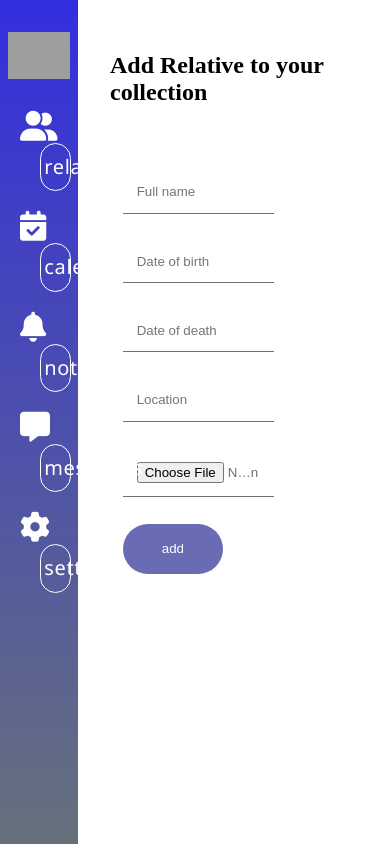
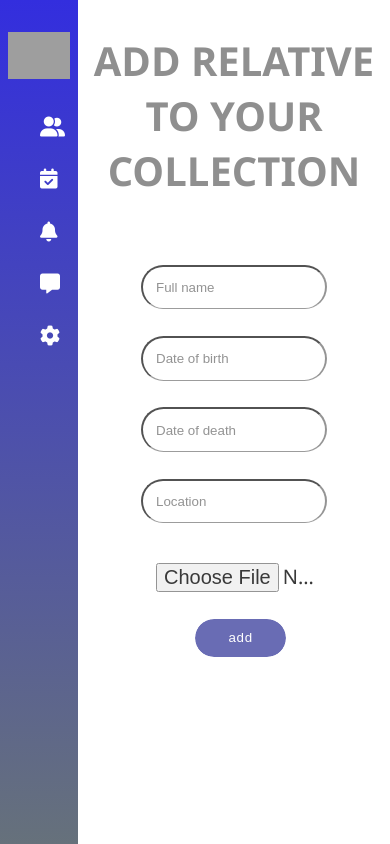
Before and after one commit to dawlub/grave-manager, a PHP site: page /addRelative in a window 390 px wide. Run offline with PHP 8.4, Linux system fonts and the light colour scheme; data that the repository does not hold is empty; some libraries are stand-ins or nearby versions; grey boxes are pictures that could not be loaded.

Commit message:
Improvement of page responsiveness and layout change

```diff
--- /dev/null
+++ b/public/css/add-relatives.css
@@ -0,0 +1,66 @@
+.add-relatives-main {
+    display: flex;
+    justify-content: start;
+    flex-direction: column;
+
+}
+
+.add-relatives-section {
+    display: flex;
+    flex-direction: column;
+    justify-content: start;
+    align-items: center;
+    height: 70vh;
+    background: #FFFFFF;
+    opacity: 0.88;
+}
+
+.add-relatives-section h1 {
+    color: grey;
+    font-family: 'Segoe UI', sans-serif;
+    font-size: 2.5em;
+    font-weight: bold;
+    text-align: center;
+    padding-bottom: 0.5em;
+    text-transform: uppercase
+}
+
+.add-relatives-section form {
+    display: flex;
+    flex-direction: column;
+    align-items: center;
+    width: 100%;
+}
+
+input,
+textarea {
+    background: #FFFFFF 0% 0% no-repeat padding-box;
+    border-bottom: 1px solid gray;
+    padding: 1em;
+    margin: 1em;
+    width: 50%;
+    border-radius: 41px;
+    opacity: 0.88;;
+}
+
+button {
+    border: 1px solid #FFFFFF;
+    border-radius: 41px;
+    margin-left: 1em;
+    text-align: center;
+    letter-spacing: 0.7px;
+    background: #5558AA 0% 0% no-repeat padding-box;
+    color: white;
+    padding: 0.2rem;
+    width: 30%;
+    height: 3em;
+}
+.file-button {
+    display: inline-block;
+    padding: 6px 12px;
+    cursor: pointer;
+    color: black;
+    border: none;
+    border-radius: 4px;
+    font: normal normal normal 20px/27px Segoe UI
+}
--- a/public/css/dashboard-visits.css
+++ b/public/css/dashboard-visits.css
@@ -1,3 +1,16 @@
+.visits-header {
+    justify-content: start;
+    text-align: left;
+    color: grey;
+    font-family: 'Segoe UI', sans-serif;
+    font-size: 2.5em;
+    font-weight: bold;
+    text-transform: uppercase;
+    border-bottom: transparent;
+    padding-left: 30px;
+    padding-bottom: 5px;
+    padding-top: 10px;
+}
 
 section {
     display: grid;
--- /dev/null
+++ b/public/css/dashboard.css
@@ -0,0 +1,162 @@
+body {
+    margin: 0;
+}
+
+.dashboard-container {
+    display: flex;
+    align-items: center;
+    justify-content: flex-start;
+    height: 100vh;
+}
+
+nav {
+    width: 20vw;
+    height: 100%;
+    background: transparent linear-gradient(180deg, #332EDE 0%, #66717B 100%) 0% 0% no-repeat padding-box;
+    display: flex;
+    flex-direction: column;
+    justify-content: flex-start;
+}
+
+main {
+    width: 80vw;
+    display: flex;
+    flex-direction: column;
+    height: 100vh;
+}
+
+nav > img {
+    width: 80%;
+    margin: 2em auto;
+}
+
+.dashboard-menu a {
+    text-decoration: none;
+    display: inline-block;
+    line-height: 2em;
+}
+
+.dashboard-menu li {
+    display: flex;
+    align-items: center;
+    justify-content: space-between;
+    padding-right: 10px;
+}
+
+
+.dashboard-menu li a {
+    flex-grow: 1;
+    text-align: center;
+    font-size: 1vw;
+}
+
+.dashboard-menu li i {
+    flex: none;
+    margin-right: 10px;
+}
+
+li i {
+    font-size: 1.5em;
+}
+
+.button {
+    font-size: 1vw;
+    border: 1px solid #FFFFFF;
+    border-radius: 1em;
+    margin-left: 1em;
+    text-align: center;
+    letter-spacing: 0.7px;
+    color: white;
+    padding: 0.2rem;
+    width: 60%;
+}
+
+ul {
+    list-style-type: none;
+    color: white;
+    font: normal normal normal 20px/27px Segoe UI;
+    height: 100%;
+    margin: 0 auto;
+    width: calc(100% - 40px);
+    position: relative;
+    letter-spacing: 0.72px;
+}
+
+li {
+    text-align: left;
+    margin-bottom: 1em;
+}
+
+.fa-solid {
+    font-weight: 900;
+    width: 1em;
+}
+/*TODO to this point works fine, have to fix all styles later*/
+header {
+    display: flex;
+    justify-content: space-between;
+    padding: 1em 2em;
+    border-bottom: 1px solid gray;
+    flex-direction: row;
+}
+
+.add-relatives {
+    border: 1px solid #707070;
+    border-radius: 1.5em;
+    letter-spacing: 0.1em;
+    text-align: center;
+    justify-content: center;
+    font: normal normal normal 20px/27px Segoe UI;
+    color: #FFFFFF;
+    background: #4849B7 0% 0% no-repeat padding-box;
+    width: 40%;
+    height: 3em;
+}
+
+.add-relatives a {
+    color: #FFFFFF;
+}
+
+
+.add-relatives a i {
+    padding: 20px;
+}
+
+.search-bar {
+    width: 70%;
+}
+
+.search-input-wrapper {
+    position: relative;
+    display: flex;
+    align-items: center;
+}
+
+.search-input {
+    background: #EAEBF3 0% 0% no-repeat padding-box;
+    border: 1px solid #707070;
+    border-radius: 27px;
+    width: 80%;
+    font: normal normal normal 20px/27px Segoe UI;
+    text-align: center;
+    letter-spacing: 0.72px;
+    color: #707070;
+    margin: 0;
+    box-sizing: border-box;
+    height: 3em;
+}
+
+.search-icon {
+    position: absolute;
+    left: 1em;
+}
+
+@media (max-width: 700px) {
+    .dashboard-menu .button {
+        font-size: 12px; /* Adjust based on your requirements */
+    }
+
+    .dashboard-menu li i {
+        font-size: 1em; /* Adjust based on your requirements */
+    }
+}
--- a/public/css/style.css
+++ /dev/null
@@ -1,302 +0,0 @@
-/*
-    Css for login.php file
- */
-body {
-    margin: 0;
-}
-
-.container {
-    width: 100vw;
-    height: 100vh;
-    background: transparent linear-gradient(180deg, #150DE9E0 0%, #66717B 100%) 0% 0% no-repeat padding-box;;
-    display: flex;
-    flex-direction: row;
-    justify-content: center;
-    align-items: center;
-}
-
-.logo {
-    width: 50%;
-    text-align: center;
-}
-
-.login-container {
-    width: 50%;
-}
-
-.login-form {
-    display: flex;
-    flex-direction: column;
-    justify-content: center;
-    align-items: center;
-    width: 60%;
-    height: 40vh;
-    background: #FFFFFF 0% 0% no-repeat padding-box;
-    border-radius: 41px;
-    opacity: 0.88;
-}
-
-button {
-    border: none;
-    color: white;
-    margin: 1em;
-    width: 40%;
-    line-height: 2em;
-    height: 6vh;
-    background: #5558AA 0% 0% no-repeat padding-box;
-    border-radius: 26px;
-    opacity: 0.88;
-}
-
-input {
-    background-color: transparent;
-    border: none;
-    padding: 1em;
-    margin: 1em;
-    width: 50%;
-    letter-spacing: 0px;
-    color: #707070;
-    opacity: 1;
-    border-bottom: 1px solid #707070;
-}
-
-.registration-link {
-    text-align: left;
-    font: normal normal normal 15px/20px Segoe UI;
-    letter-spacing: 0px;
-    color: #707070;
-}
-
-@media only screen and (max-device-width: 420px) {
-    .container {
-        flex-direction: column;
-    }
-
-    * {
-        font-size: 36px;
-    }
-
-    .login-container, .logo {
-        width: 100%;
-    }
-
-    form {
-        margin: auto;
-        height: 35vh;
-    }
-
-    img {
-        height: 7em;
-        margin: 2em;
-    }
-}
-/*
-    Css for registration.php file
- */
-
-.registration-container {
-    width: 50%;
-}
-
-.registration-form {
-    display: flex;
-    flex-direction: column;
-    justify-content: center;
-    align-items: center;
-    width: 60%;
-    height: 70vh;
-    background: #FFFFFF 0% 0% no-repeat padding-box;
-    border-radius: 41px;
-    opacity: 0.88;
-
-}
-/*
-    TODO: solve the problem with inline alignment of checkbox and text
- */
-.checkbox {
-    display: inline-grid;
-    grid-template-columns: 1fr 1fr;
-    column-gap: inherit;
-}
-
-button {
-    border: none;
-    color: white;
-    margin: 1em;
-    width: 40%;
-    line-height: 2em;
-    height: 6vh;
-    background: #5558AA 0% 0% no-repeat padding-box;
-    border-radius: 26px;
-    opacity: 0.88;
-}
-
-input {
-    background-color: transparent;
-    border: none;
-    padding: 1em;
-    margin: 1em;
-    width: 50%;
-    letter-spacing: 0px;
-    color: #707070;
-    opacity: 1;
-    border-bottom: 1px solid #707070;
-}
-
-/*
-    TODO: solve the problem with scalability for mobile
- */
-
-.dashboard-container {
-    display: flex;
-    align-items: center;
-    justify-content: flex-start;
-    height: 100vh;
-}
-
-nav {
-    width: 20vw;
-    height: 100%;
-    background: transparent linear-gradient(180deg, #332EDE 0%, #66717B 100%) 0% 0% no-repeat padding-box;
-    display: flex;
-    flex-direction: column;
-    justify-content: flex-start;
-}
-
-main {
-    width: 80vw;
-}
-
-nav > img {
-    width: 80%;
-    margin: 2em auto;
-}
-
-.dashboard-menu a {
-
-    text-decoration: none;
-    display: inline-block;
-    line-height: 2em;
-}
-
-li i {
-    font-size: 1.5em;
-}
-
-.button {
-    border: 1px solid #FFFFFF;
-    border-radius: 1em;
-    margin-left: 1em;
-    text-align: center;
-    letter-spacing: 0.7px;
-    color: white;
-    padding: 0.2rem;
-    width: 60%;
-}
-
-ul {
-    list-style-type: none;
-    color: white;
-    font: normal normal normal 20px/27px Segoe UI;
-    height: 100%;
-    margin: 0 auto;
-    padding: 0;
-    width: calc(100% - 40px);
-    position: relative;
-    letter-spacing: 0.72px;
-}
-
-li {
-    text-align: left;
-    margin-bottom: 1em;
-}
-
-.fa,
-.fas {
-    font-size: 1.5em;
-    width: 1em;
-}
-
-/*
- TODO: inline columns in navigation menu
- */
-
-.dashboard-menu  .fa,
-.dashboard-menu .fas {
-    width: 1em;
-}
-
-main {
-    display: flex;
-    flex-direction: column;
-    height: 100vh;
-}
-
-header {
-    display: flex;
-    justify-content: space-between;
-    padding: 1em 2em;
-    border-bottom: 1px solid gray;
-}
-
-.add-relatives {
-    border: 1px solid #707070;
-    border-radius: 1.5em;
-    letter-spacing: 0.1em;
-    text-align: left;
-    justify-content: center;
-    font: normal normal normal 20px/27px Segoe UI;
-    color: #FFFFFF;
-    background: #4849B7 0% 0% no-repeat padding-box;
-    width: 35%;
-    height: 8vh;
-}
-
-.add-relatives>i {
-    padding: 1em;
-}
-
-.search-bar {
-    width: 70%;
-}
-
-.search-input-wrapper {
-    position: relative;
-    display: flex;
-    align-items: center;
-}
-
-.search-input {
-    background: #EAEBF3 0% 0% no-repeat padding-box;
-    border: 1px solid #707070;
-    border-radius: 27px;
-    width: 80%;
-    font: normal normal normal 20px/27px Segoe UI;
-    text-align: center;
-    letter-spacing: 0.72px;
-    color: #707070;
-    margin: 0;
-    box-sizing: border-box;
-    height: 3em;
-}
-
-.search-icon {
-    position: absolute;
-    left: 1em;
-}
-
-.visits-header {
-    text-align: left;
-    font: normal normal normal 25px/33px Segoe UI;
-    letter-spacing: 0.72px;
-    color: #0E0B0B;
-    text-transform: uppercase;
-    border-bottom: transparent;
-}
-
-.no-valid {
-    border: 3px solid red;
-    border-radius: 1em;
-    box-shadow: 0 0 0.2em red;
-    outline: none;
-}
--- a/public/views/addRelativeDashboard.php
+++ b/public/views/add-relative-dashboard.php
@@ -1,7 +1,7 @@
 <!DOCTYPE html>
 <head>
-    <link rel="stylesheet" type="text/css" href="public/css/style.css">
-    <link rel="stylesheet" type="text/css" href="public/css/dashboard-visits.css">
+    <link rel="stylesheet" type="text/css" href="public/css/add-relatives.css">
+    <link rel="stylesheet" type="text/css" href="public/css/dashboard.css">
     <script src="https://kit.fontawesome.com/f83d14d316.js" crossorigin="anonymous"></script>
     <title>Dashboard page</title>
 </head>
@@ -33,8 +33,8 @@
             </li>
         </ul>
     </nav>
-    <main>
-        <section class="relatives-form">
+    <main class="add-relatives-main">
+        <section class="add-relatives-section">
             <h1>Add Relative to your collection</h1>
             <form action="addRelative" method="POST" ENCTYPE="multipart/form-data">
                 <div class="messages">
@@ -50,7 +50,7 @@
                 <input name="dateOfBirth" type="text" placeholder="Date of birth">
                 <input name="dateOfDeath" type="text" placeholder="Date of death">
                 <input name="location" type="text" placeholder="Location">
-                <input type="file" name="file">
+                <input class="file-button" type="file" name="file">
                 <button type="submit">add</button>
             </form>
         </section>
--- a/public/views/dashboard.php
+++ b/public/views/dashboard.php
@@ -1,12 +1,11 @@
 <!DOCTYPE html>
 <head>
-    <link rel="stylesheet" type="text/css" href="public/css/style.css">
+    <link rel="stylesheet" type="text/css" href="public/css/dashboard.css">
     <link rel="stylesheet" type="text/css" href="public/css/dashboard-visits.css">
     <script src="https://kit.fontawesome.com/f83d14d316.js" crossorigin="anonymous"></script>
     <script type="text/javascript" src="public/js/search.js" defer></script>
     <title>Dashboard page</title>
 </head>
-
 <body>
     <div class="dashboard-container">
         <nav>
--- a/public/views/login.php
+++ b/public/views/login.php
@@ -1,6 +1,6 @@
 <!DOCTYPE html>
 <head>
-    <link rel="stylesheet" type="text/css" href="public/css/style.css">
+    <link rel="stylesheet" type="text/css" href="public/css/login.css">
     <title>Login page</title>
 </head>
 
@@ -19,10 +19,10 @@
                 }
                 ?>
                 </div>
-                <input name="email" type="text" placeholder="email@email.com">
+                <input name="email" type="text" placeholder="example@domain.com">
                 <input name="password" type="password" placeholder="password">
                 <button type="submit">login</button>
-                <a class="registration-link" href="registration.php">Don't have account? Sign up</a>
+                <a class="registration-link" href="registration">Don't have account? Sign up</a>
             </form>
         </div>
     </div>
--- a/src/controller/RelativeController.php
+++ b/src/controller/RelativeController.php
@@ -35,7 +35,7 @@ class RelativeController extends AppController {
                 'relatives' => $this->relativeRepositry->getRelatives(),
                 'messages' => $this->messages]);
         }
-        return $this->render('addRelativeDashboard', ['messages' => $this->message]);
+        return $this->render('add-relative-dashboard', ['messages' => $this->message]);
     }
 
     public function dashboard()
```
Also changed, not shown: public/css/login.css (added, +109 -0 lines), public/css/registration.css (added, +42 -0 lines), public/views/registration.php (+2 -6 lines).
